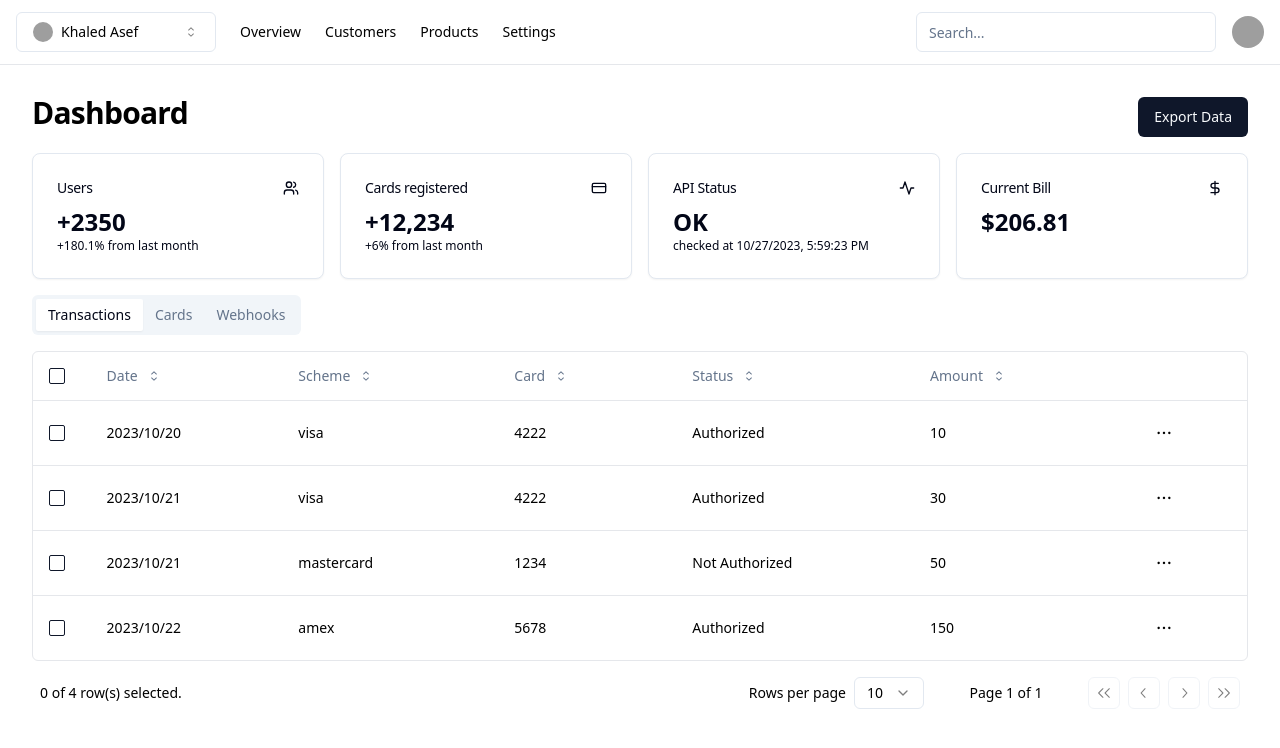
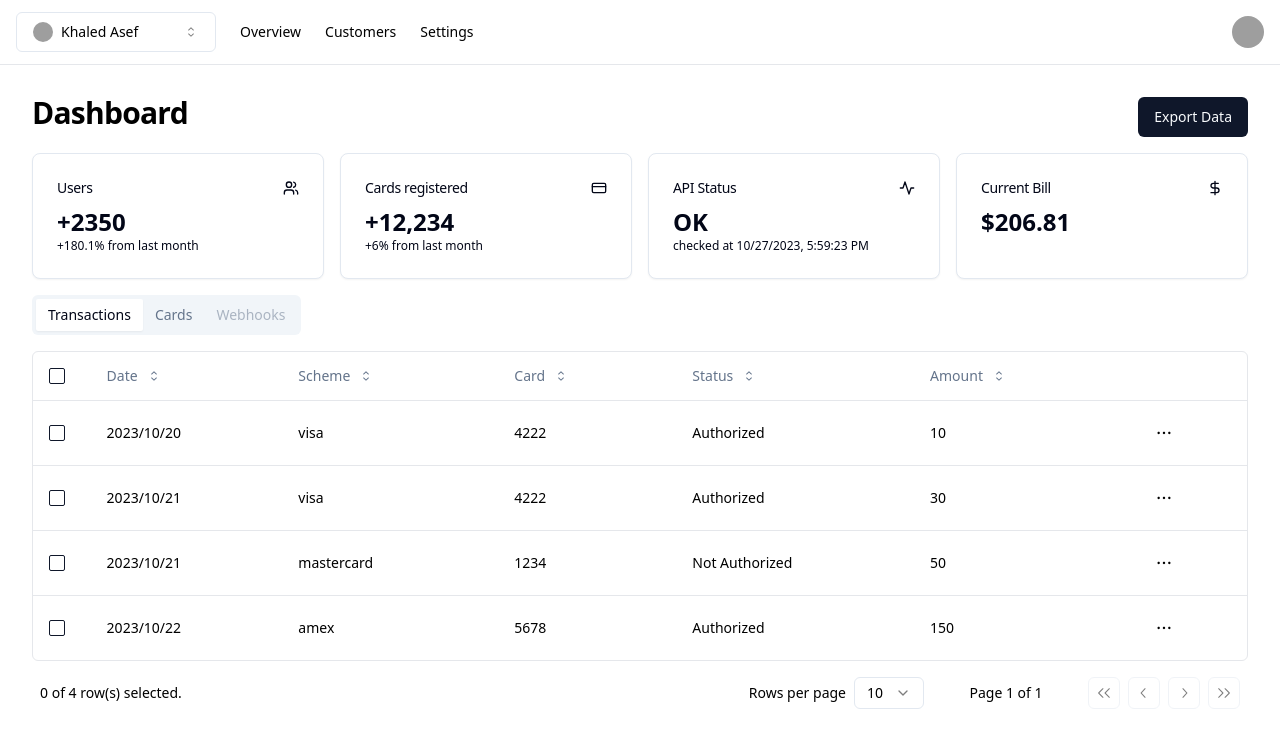
Before and after one commit to Esatollah/fintech-mock-api, a Next.js app in the folder packages/frontend/: page / in a window 1280 px wide. Shown: the top 748 px of the page. Built offline with nearby package versions, Linux system fonts and the light colour scheme; grey boxes are pictures that could not be loaded.

Commit message:
hide search, customers, disable webhook tab

```diff
--- a/packages/frontend/src/components/main-nav.tsx
+++ b/packages/frontend/src/components/main-nav.tsx
@@ -27,12 +27,6 @@ export default function MainNav({
         href="/"
         className="text-sm font-medium text-muted-foreground transition-colors hover:text-primary"
       >
-        Products
-      </Link>
-      <Link
-        href="/"
-        className="text-sm font-medium text-muted-foreground transition-colors hover:text-primary"
-      >
         Settings
       </Link>
     </nav>
--- a/packages/frontend/src/components/search.tsx
+++ b/packages/frontend/src/components/search.tsx
@@ -6,7 +6,7 @@ export function Search() {
       <Input
         type="search"
         placeholder="Search..."
-        className="md:w-[100px] lg:w-[300px]"
+        className="md:w-[100px] hidden lg:w-[300px]"
       />
     </div>
   )
--- a/packages/frontend/src/pages/index.tsx
+++ b/packages/frontend/src/pages/index.tsx
@@ -177,7 +177,7 @@ export default function Home() {
               <TabsTrigger value="cards">
                 Cards
               </TabsTrigger>
-              <TabsTrigger value="webhooks" >
+              <TabsTrigger value="webhooks" disabled >
                 Webhooks
               </TabsTrigger>
             </TabsList>
```
